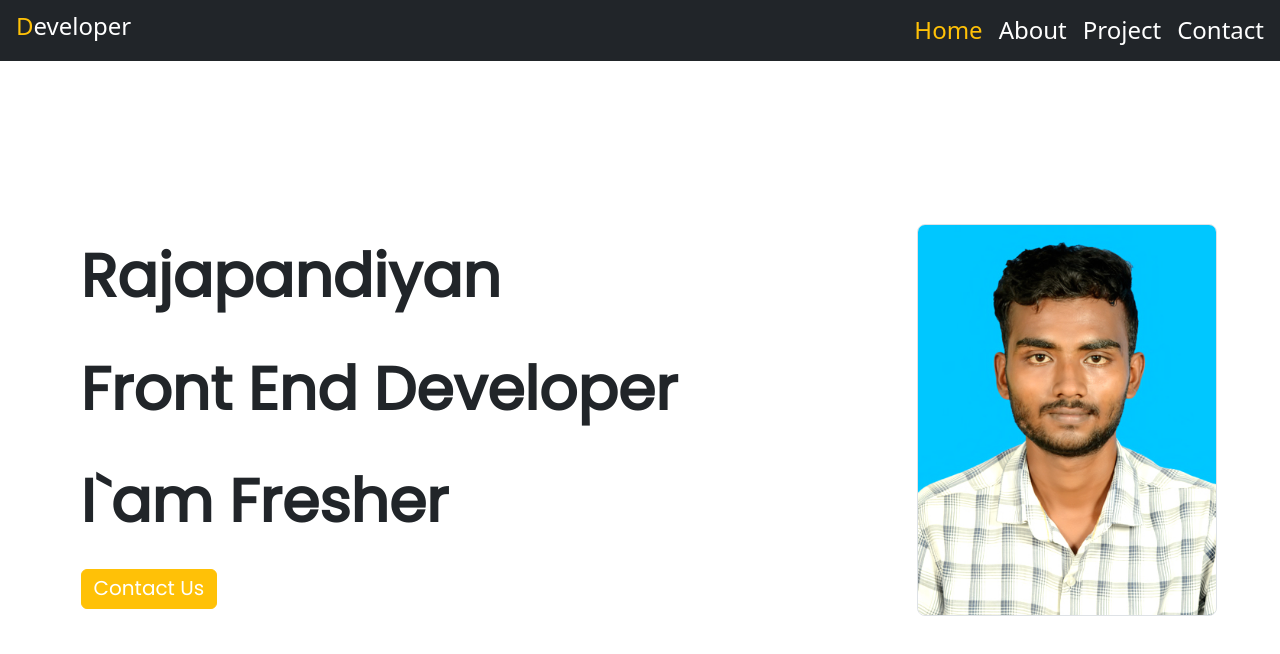
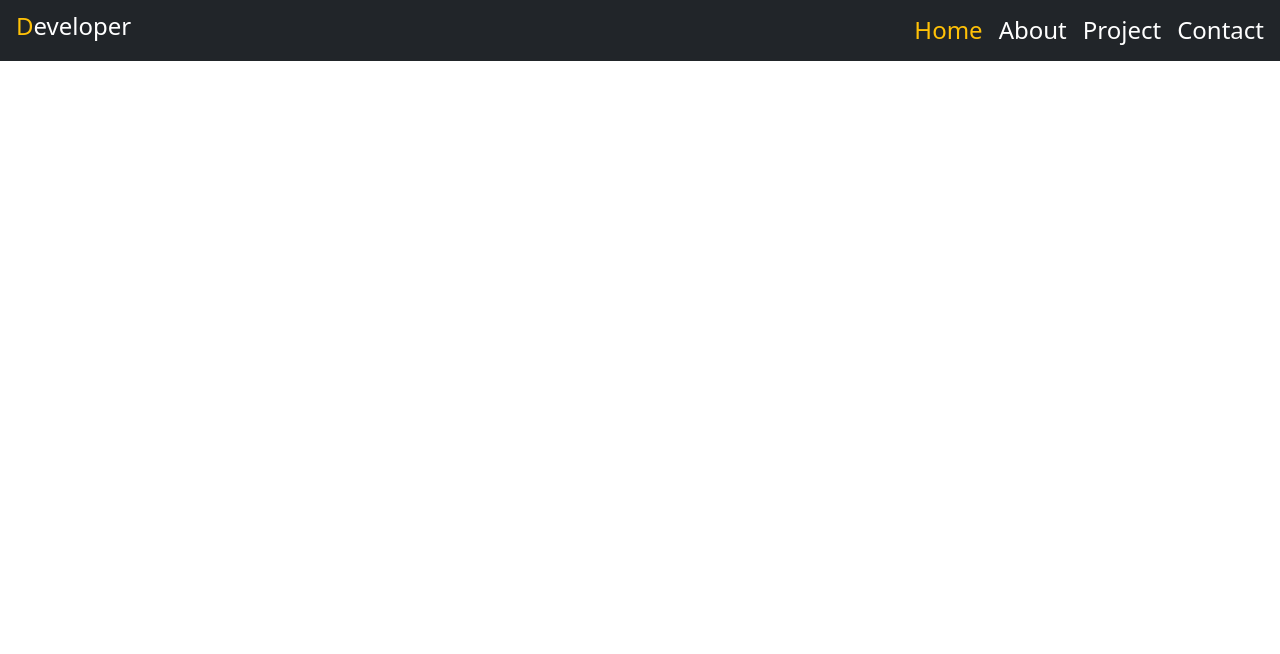
Before and after one commit to Rajapandiyan1/rajapandiyan_portfolio, a React (Create React App) app: page / in a window 1280 px wide. Shown: the top 654 px of the page. Built offline with nearby package versions, Linux system fonts and the light colour scheme.

Commit message:
home page assuming in rajapandiyan/

```diff
--- a/src/App.js
+++ b/src/App.js
@@ -16,7 +16,7 @@ function App() {
       <div className="row m-0 p-0">
         <div className="col-12 p-0 m-0">
         <Routes>
-            <Route path="/" exact element={<Home message={setactive} />} />
+            <Route path="/rajapandiyan_portfolio/" exact element={<Home message={setactive} />} />
             <Route path="/about" element={<About message={setactive}/>} />
             <Route path="/project" element={<Project message={setactive}/>} />
             <Route path="/contact" element={<Contact message={setactive}/>} />
--- a/src/components/Navbar.jsx
+++ b/src/components/Navbar.jsx
@@ -28,7 +28,7 @@ function Navbar(props) {
                 <div className="collapse navbar-collapse" id='nav'>
                     <h4 className="navbar-nav ms-sm-auto ms-1 me-1 justify-content-center">
  <div className='nav-item me-md-1'>
- <Link to='/' className={val.home+' ps-1 '}>Home</Link>
+ <Link to='/rajapandiyan_portfolio/' className={val.home+' ps-1 '}>Home</Link>
 </div>
  <div className='nav-item me-md-1'><Link to='/about' className={val.about+' ps-1'}><span></span>About</Link>
 </div>
```
